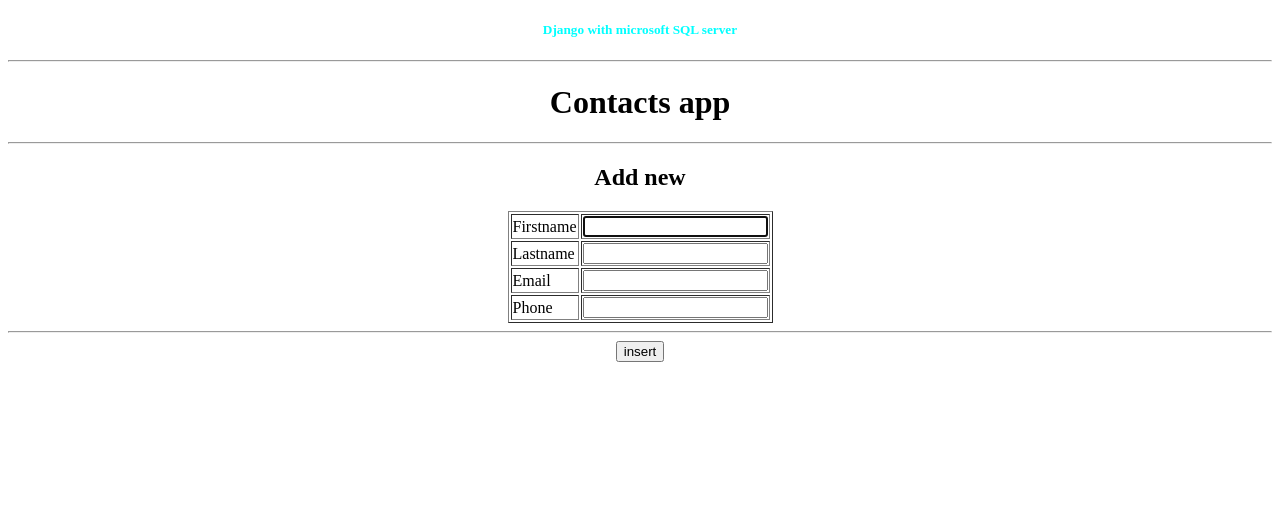
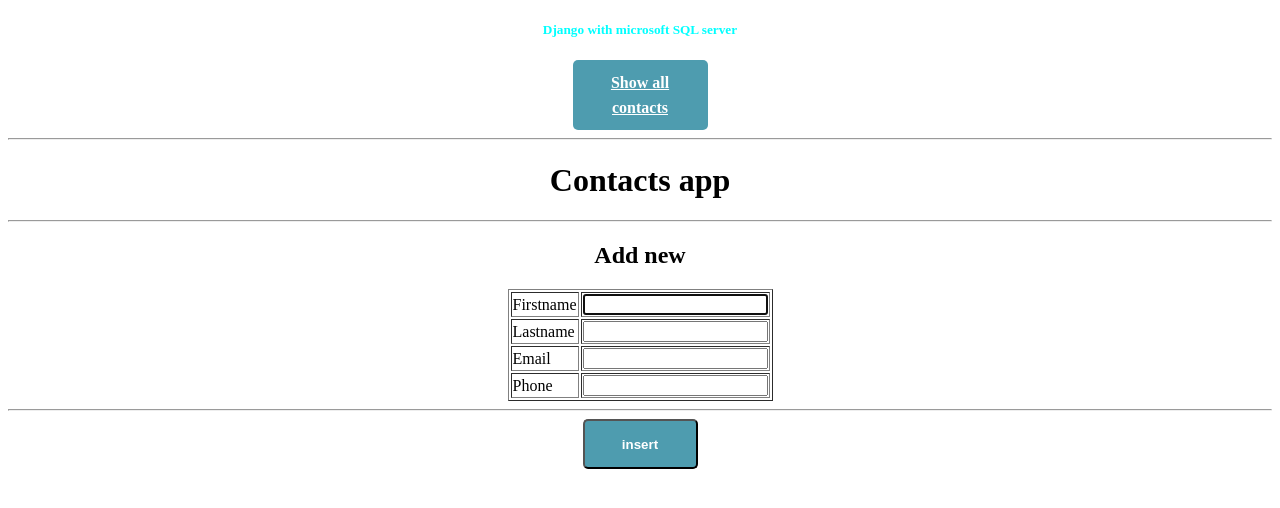
Before and after one commit to Point-SimoSiren/Django-contactsApp-with-MicrosoftSQLserver, a Django app: page /addcontact in a window 1280 px wide. Shown: the top 508 px of the page. Run offline with Django 3.2, Linux system fonts and the light colour scheme.

Commit message:
nav links between pages

```diff
--- a/contacts/urls.py
+++ b/contacts/urls.py
@@ -19,6 +19,6 @@ from . import views #lisätty itse
 
 urlpatterns = [
     path('admin/', admin.site.urls),
-    path('', views.getAllContacts), #Listaus näkymän osoitepolku
-    path('addcontact', views.addContact) #Uuden lisäys näkymän osoitepolku
+    path('', views.getAllContacts, name='index'), #Listaus näkymän osoitepolku
+    path('addcontact', views.addContact, name='addcontact') #Uuden lisäys näkymän osoitepolku
 ]
--- a/templates/AddNew.html
+++ b/templates/AddNew.html
@@ -10,12 +10,26 @@
         #sqlinfo {
             color: aqua;
         }
+
+        .omaButton {
+            display: block;
+            width: 115px;
+            height: 50px;
+            background: #4E9CAF;
+            padding: 10px;
+            text-align: center;
+            border-radius: 5px;
+            color: white;
+            font-weight: bold;
+            line-height: 25px;
+        }
     </style>
 </head>
 
 <body>
     <center>
         <h5 id="sqlinfo">Django with microsoft SQL server</h5>
+        <a class="omaButton" href="{% url 'index' %}">Show all contacts</a>
         <hr />
         <h1>Contacts app</h1>
         <hr />
@@ -45,8 +59,9 @@
 
             </table>
             <hr />
-            <input type="submit" value="insert" onclick="return alert('New contact added!')" />
+            <input class="omaButton" type="submit" value="insert" onclick="return alert('New contact added!')" />
         </form>
+
 
     </center>
 </body>
```
Also changed, not shown: templates/Index.html (+16 -1 lines).
